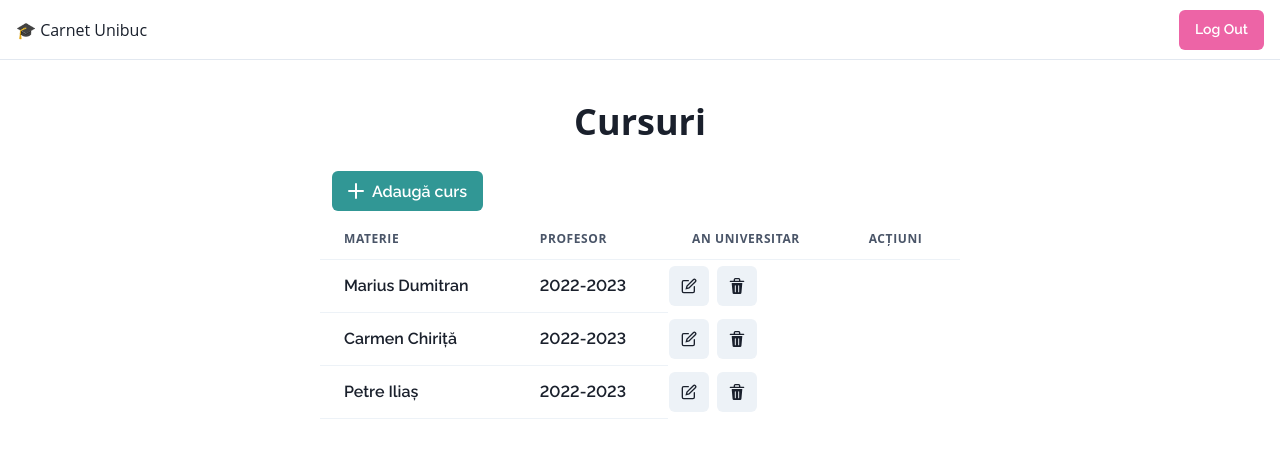
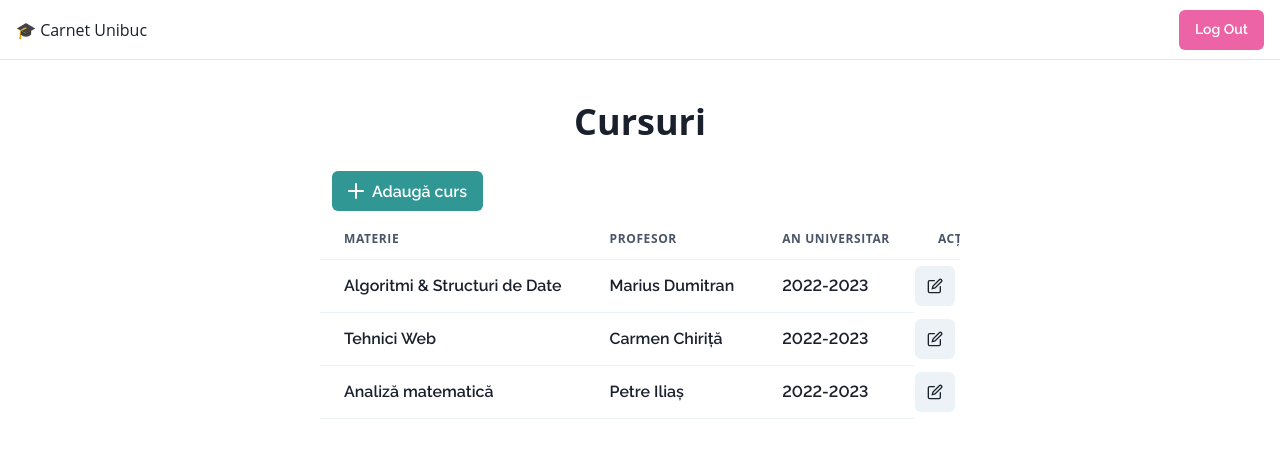
Before and after one commit to MOPS27/CarnetUnibuc-frontend, a React (Create React App) app: page /courses in a window 1280 px wide. Shown: the top 458 px of the page. Built offline with nearby package versions, Linux system fonts and the light colour scheme.

Commit message:
student display from db

```diff
--- a/src/components/GenericModal.ts
+++ b/src/components/GenericModal.ts
@@ -1,6 +1,5 @@
-import { genericApiPost } from "../api/GenericApi";
+import { genericApiPost, IStudentDetailsAPI } from "../api/GenericApi";
 import { ISubjectAPI } from "../api/SubjectsApi";
-import { IStudentDetailsAPI } from "./AddStudentModal";
 import { IStudyProgramsAPI } from "./AddStudyProgramModal";
 
 export interface IModal {
--- a/src/pages/secretary-pages/CoursesPage.tsx
+++ b/src/pages/secretary-pages/CoursesPage.tsx
@@ -24,9 +24,9 @@ const module = () => {
   ];
 
   const rows = [
-    ["Algoritmi & Structuri de Date", "Marius Dumitran", "2022-2023"],
-    ["Tehnici Web", "Carmen Chiriță", "2022-2023"],
-    ["Analiză matematică", "Petre Iliaș", "2022-2023"],
+    [1, "Algoritmi & Structuri de Date", "Marius Dumitran", "2022-2023"],
+    [2, "Tehnici Web", "Carmen Chiriță", "2022-2023"],
+    [3, "Analiză matematică", "Petre Iliaș", "2022-2023"],
   ];
 
   const controls = (
--- a/src/pages/secretary-pages/StudentsPage.tsx
+++ b/src/pages/secretary-pages/StudentsPage.tsx
@@ -6,7 +6,11 @@ import { IDataTableHeader } from "../../components/DataTable";
 import { AddIcon, DownloadIcon } from "@chakra-ui/icons";
 import { Button, ButtonGroup } from "@chakra-ui/react";
 import AddStudentModal from "../../components/AddStudentModal";
-import { genericApiGet, studentsEndpoint } from "../../api/GenericApi";
+import {
+  genericApiGet,
+  IStudentDetailsAPI,
+  studentsEndpoint,
+} from "../../api/GenericApi";
 import { useEffect, useState } from "react";
 
 const title = "Studenți";
@@ -20,22 +24,17 @@ const Component = () => {
       name: "Prenume",
     },
     {
-      name: "Grupă",
+      name: "Adresa e-mail",
     },
     {
-      name: "Adresa e-mail",
+      name: "Grupă",
     },
   ];
 
-  // const rows = [
-  //   ["Ion", "Popescu", "134", "Ion.Popescu@gmail.com"],
-  //   ["Ion", "Popescu", "144", "Ion.Popescu@gmail.com"],
-  // ];
-
   const apiEndpoint = studentsEndpoint;
 
-  const [rows, setRows] = useState([]);
-  const [dataRows, setDataRows] = useState();
+  const [rows, setRows] = useState<(string | number)[][]>([]);
+  const [dataRows, setDataRows] = useState<any>([]);
 
   const refreshRows = () => {
     genericApiGet(apiEndpoint).then((dataRows) => setDataRows(dataRows));
@@ -49,7 +48,12 @@ const Component = () => {
 
   useEffect(() => {
     if (!dataRows) return;
-    setRows(dataRows);
+    const parsedRows = dataRows.map((row: any) => {
+      console.log(row);
+      //TODO: refactor
+      return [row[0], row[1], row[2], row[3], row[4].groupCode];
+    });
+    setRows(parsedRows);
   }, [dataRows]);
 
   const controls = (
```
Also changed, not shown: src/api/GenericApi.ts (+14 -1 lines), src/components/AddStudentModal.tsx (+1 -12 lines).
